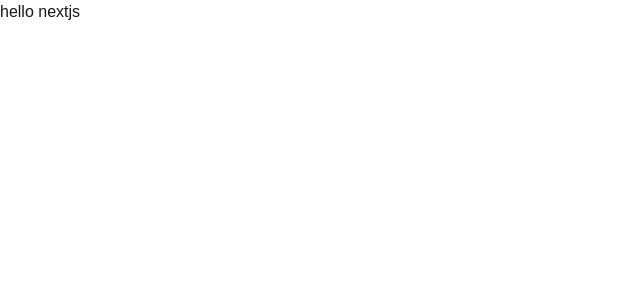
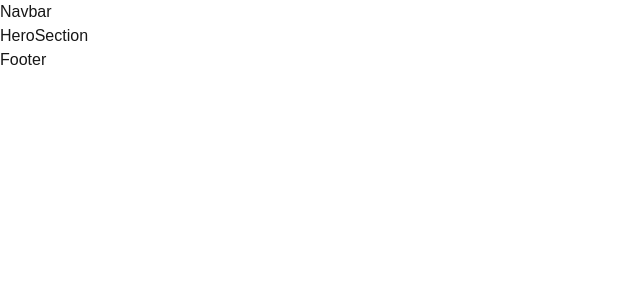
Before and after one commit to Ellvius/Portfolio, a Next.js app: page / in a window 1280 px wide. Shown: the top 300 px of the page, without its empty margins (0-640 px from the left). Built offline with nearby package versions, Linux system fonts and the light colour scheme.

Commit message:
setup layout of the pages

```diff
--- a/src/app/about/page.tsx
+++ b/src/app/about/page.tsx
@@ -0,0 +1,5 @@
+export default function About(){
+    return (
+        <h1>About</h1>
+    )
+}
--- a/src/app/contact/page.tsx
+++ b/src/app/contact/page.tsx
@@ -0,0 +1,5 @@
+export default function Contact(){
+    return (
+        <h1>Contact</h1>
+    )
+}
--- a/src/app/layout.tsx
+++ b/src/app/layout.tsx
@@ -1,24 +1,25 @@
-import type { Metadata } from "next";
-import localFont from "next/font/local";
-import "./styles/globals.css";
+import type { Metadata } from 'next';
+import './styles/globals.css';
+import Navbar from '@/components/Navbar';
+import Footer from '@/components/Footer';
 
 export const metadata: Metadata = {
-  title: "Create Next App",
-  description: "Generated by create next app",
-};
+  title: 'Ellvius',
+  description: "Lishin's Portfolio",
+}
 
 export default function RootLayout({
   children,
 }: Readonly<{
-  children: React.ReactNode;
+  children: React.ReactNode
 }>) {
   return (
     <html lang="en">
-      <body
-
-      >
+      <body>
+        <Navbar />
         {children}
+        <Footer />
       </body>
     </html>
-  );
+  )
 }
--- a/src/app/page.tsx
+++ b/src/app/page.tsx
@@ -1,7 +1,9 @@
-import Image from "next/image";
+import HeroSection from "@/components/HeroSection";
 
 export default function Home() {
   return (
-    <div>hello nextjs</div>
+    <main className="flex min-h-screen container mx-auto">
+    <HeroSection />
+    </main>
   );
 }
--- a/src/app/projects/page.tsx
+++ b/src/app/projects/page.tsx
@@ -0,0 +1,5 @@
+export default function Projects(){
+    return (
+        <h1>Projects</h1>
+    )
+}
--- a/src/app/skills/page.tsx
+++ b/src/app/skills/page.tsx
@@ -0,0 +1,5 @@
+export default function Skills(){
+    return (
+        <h1>Skills</h1>
+    )
+}
--- /dev/null
+++ b/src/components/Footer/index.tsx
@@ -0,0 +1,7 @@
+const Footer = () => {
+    return (
+        <div>Footer</div>
+    )
+}
+
+export default Footer;
--- /dev/null
+++ b/src/components/HeroSection/index.tsx
@@ -0,0 +1,7 @@
+const HeroSection = () => {
+    return (
+        <div>HeroSection</div>
+    )
+}
+
+export default HeroSection;
--- /dev/null
+++ b/src/components/Navbar/index.tsx
@@ -0,0 +1,7 @@
+const Navbar = () => {
+    return (
+        <div>Navbar</div>
+    )
+}
+
+export default Navbar;
```
Also changed, not shown: src/components/Footer.tsx (deleted), src/components/Header.tsx (deleted).
